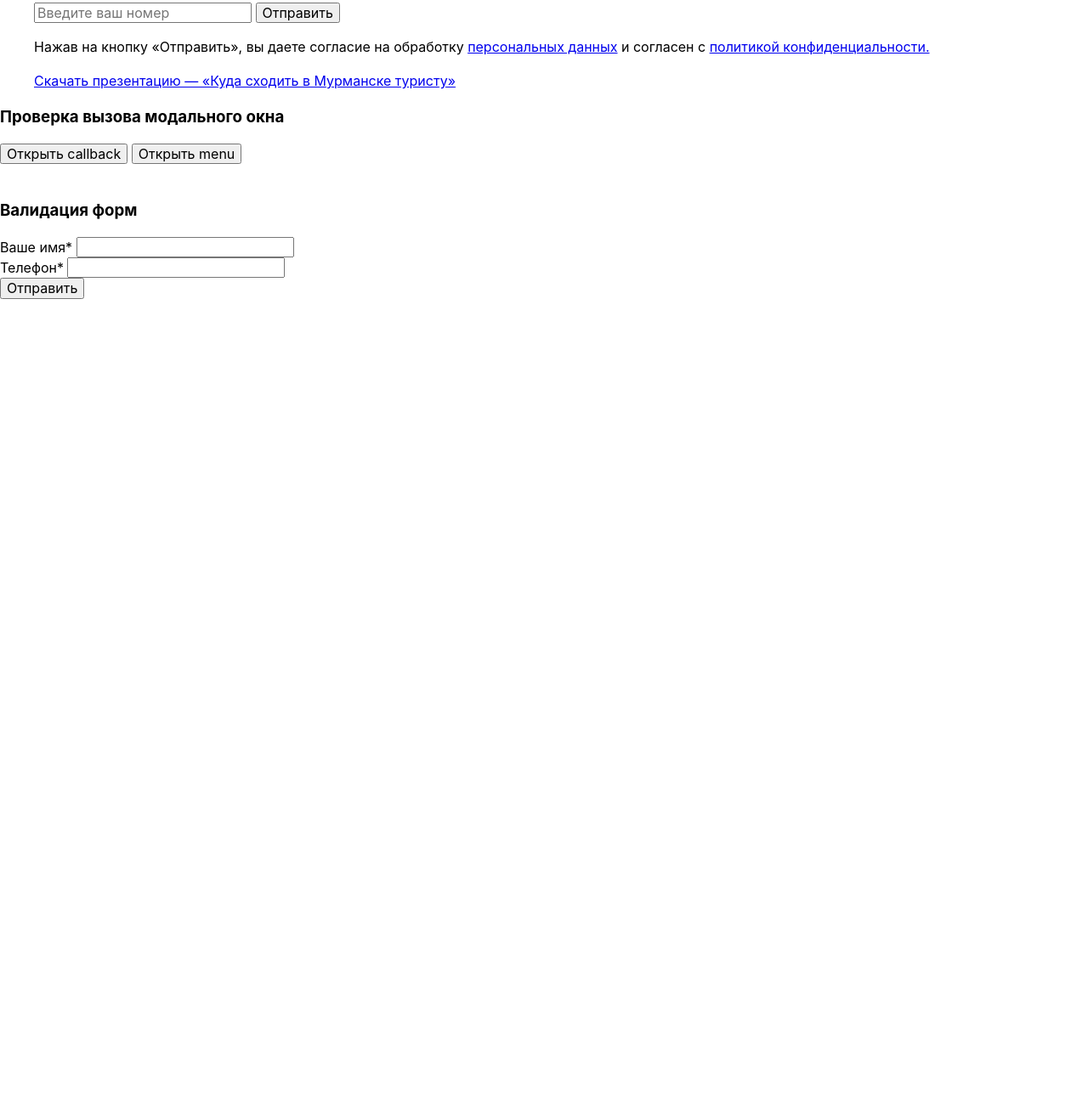
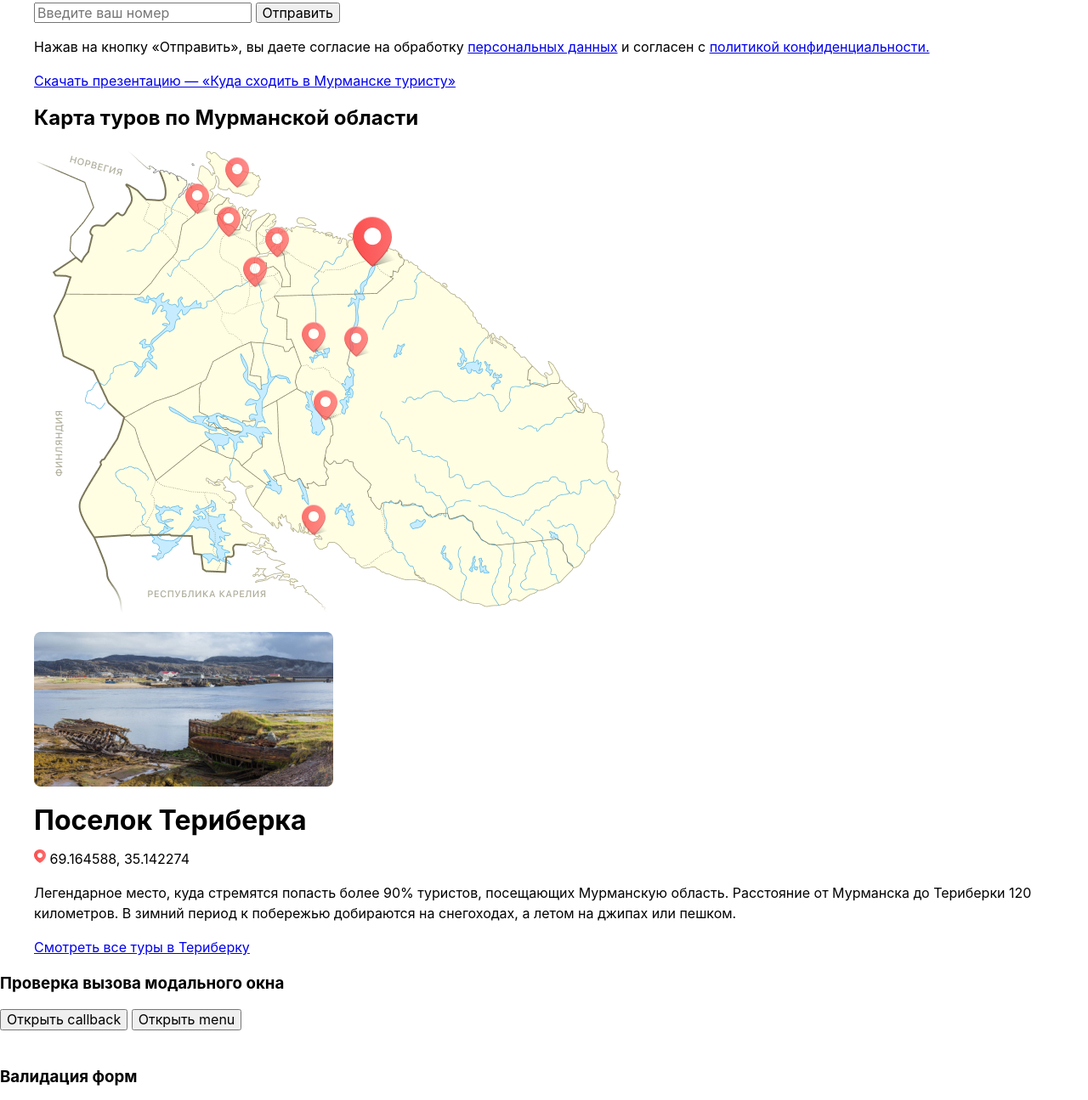
Before and after one commit to danilbakshaev/murmansk, a plain HTML site: page index.html in a window 1280 px wide. Shown: the part 5779-7074 px from the top of the page at 85% size. Before the commit the page ends 6131 px from the top, so only its background shows below. Drawn offline with nearby package versions, Linux system fonts and the light colour scheme.

Commit message:
Сверстал блок "Карта туров по Мурманской области"

```diff
--- a/index.html
+++ b/index.html
@@ -213,15 +213,15 @@
 				<div class="recreation__items">
 					<div class="recreation_item">
 						<div class="recreation__item-text recreation_item--left">
-							<h3>
+							<h3 class="recreation_item__title">
 								Гостиницы и отели Мурманска
 							</h3>
-							<p>
+							<p class="recreation_item__description">
 								Все туры компании “Север для вас” начинаются
 								из Мурманска. Здесь вы можете найти вариант
 								для проживания на любой вкус и бюджет.
 							</p>
-							<p>
+							<p class="recreation_item__description">
 								Для ценителей комфорта мы пред лагаем такие варианты как: Azimut, Park Inn, Meridian и
 								другие
 								варианты
@@ -405,6 +405,40 @@
 		</section>
 		<!-- Рассчитать стоимость поездки -->
 
+
+		<!-- Карта туров по Мурманской области -->
+		<section class="tours-map">
+			<div class="container">
+				<div class="title-sections">
+					<h2 class="title-sections__title">Карта туров по Мурманской области</h2>
+				</div>
+				<div class="tours-map__left">
+					<p class="tours-map__description-map">
+						<img class="tours-map__img-map" src="/img/map.jpg" usemap="#map" alt="Карта">
+					</p>
+					<p class="tours-map__description-nav">
+						<map class="tours-map__map-nav" name="map"></map>
+					</p>
+				</div>
+				<div class="tours-map__right">
+					<img class="tours-map__img" src="/img/coast.jpg" alt="побережье">
+					<h1 class="tours-map__title">Поселок Териберка</h1>
+					<span class="tours-map__geo">
+						<img class="tours-map__geo-img" src="/img/geo_red.svg" alt="Геолокация">
+						69.164588, 35.142274
+					</span>
+					<p class="tours-map__description">
+						Легендарное место, куда стремятся попасть более 90% туристов, посещающих Мурманскую область.
+						Расстояние
+						от Мурманска до Териберки 120 километров.
+						В зимний период к побережью добираются
+						на снегоходах, а летом на джипах или пешком.
+					</p>
+					<a class="btn-link" href="#">Смотреть все туры в Териберку</a>
+				</div>
+			</div>
+		</section>
+		<!-- Карта туров по Мурманской области -->
 	</main>
 
 
```
Also changed, not shown: img/coast.jpg (added), img/geo_red.svg (added), img/map.jpg (added).
